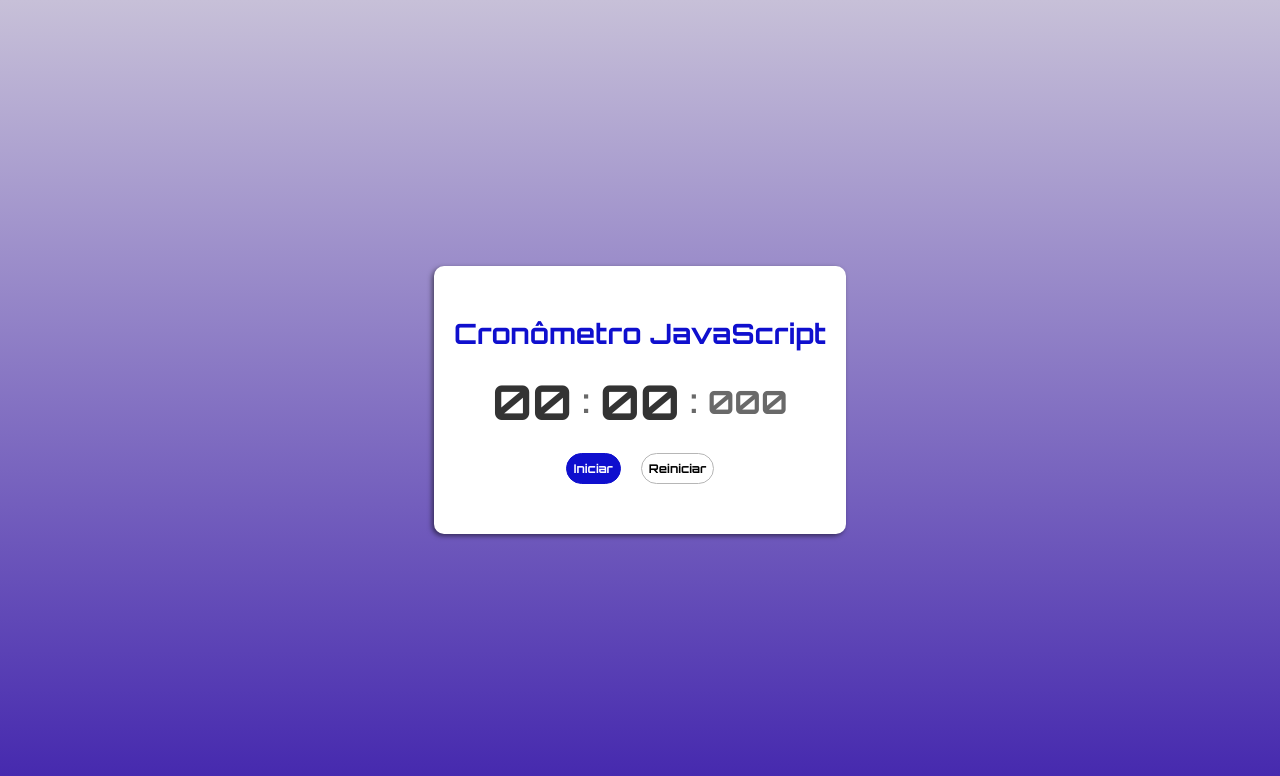
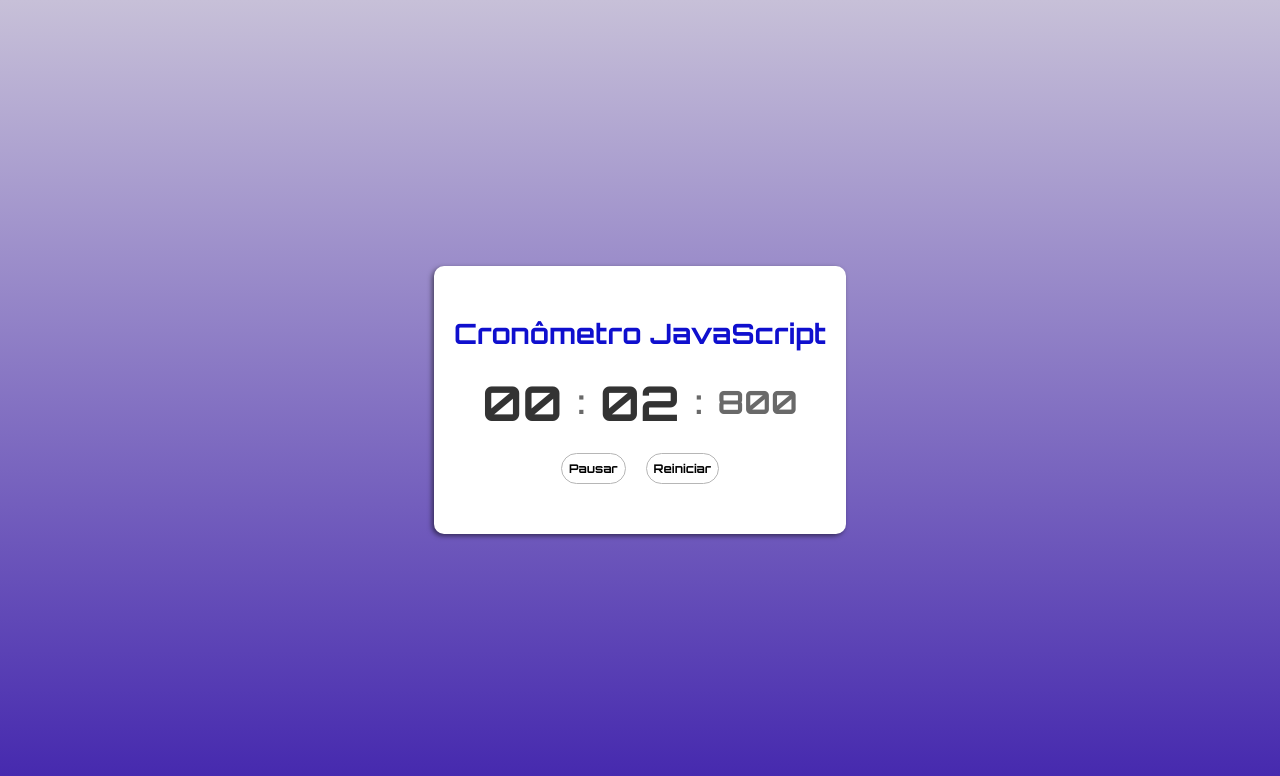
Before and after one commit to allanfpcruz/cronometro, a plain HTML site: page index.html in a window 1280 px wide. Both pictures are taken after a click on the button "Iniciar". Drawn offline with Linux system fonts and the light colour scheme.

Commit message:
primeiras funcionaalidades

```diff
--- a/script.js
+++ b/script.js
@@ -0,0 +1,64 @@
+//variáveis e constantes
+const minuteEL = document.querySelector('#minutes')
+const secondEl = document.querySelector('#seconds')
+const milisecondEl = document.querySelector('#miliseconds')
+const startBtn = document.querySelector('#startbtn')
+const pauseBtn = document.querySelector('#pausebtn')
+const continueBtn = document.querySelector('#continuebtn')
+const restartBtn = document.querySelector('#restartbtn')
+
+let interval
+let minutes = 0
+let seconds = 0
+let miliseconds = 0
+let isPaused = false
+
+//eventos
+startBtn.addEventListener('click', startTimer)
+
+pauseBtn.addEventListener('click', pauseTimer)
+
+
+//funções
+function startTimer() {
+    interval = setInterval(() => {
+
+        if(!isPaused) {
+
+            miliseconds += 10
+
+            if(miliseconds == 1000) {
+                seconds++
+                miliseconds = 0
+            }
+
+            if(seconds == 60) {
+                minutes++
+                seconds = 0
+            }
+
+        }
+
+        milisecondEl.innerHTML = formatMiliseconds(miliseconds)
+        secondEl.innerHTML = formatTime(seconds)
+        minuteEL.innerHTML = formatTime(minutes)
+
+        startBtn.classList.add('hide')
+        pauseBtn.classList.remove('hide')
+    }, 10)
+
+}
+
+function formatTime(time) {
+    return time < 10 ? `0${time}` : time
+}
+
+function formatMiliseconds(time) {
+    return time < 10 ? `${time}`.padStart(3, '0') : time
+}
+
+function pauseTimer() {
+    isPaused = true
+    pauseBtn.classList.add('hide')
+    continueBtn.classList.remove('hide')
+}
--- a/style.css
+++ b/style.css
@@ -33,14 +33,21 @@ h1 {
 
 .time-container {
     display: flex;
+    justify-content: center;
+    align-items: center;
+    flex-direction: row;
     margin: 20px;
     gap: 10px;
 }
 
 .time {
+    display: flex;
+    justify-content: center;
+    align-items: center;
     font-weight: bold;
     font-size: 3rem;
     color: #333;
+    min-width: 90px;
 }
 
 .separator {
@@ -88,5 +95,5 @@ h1 {
 }
 
 .hide {
-    display: none;
+    display: none!important;
 }
```
